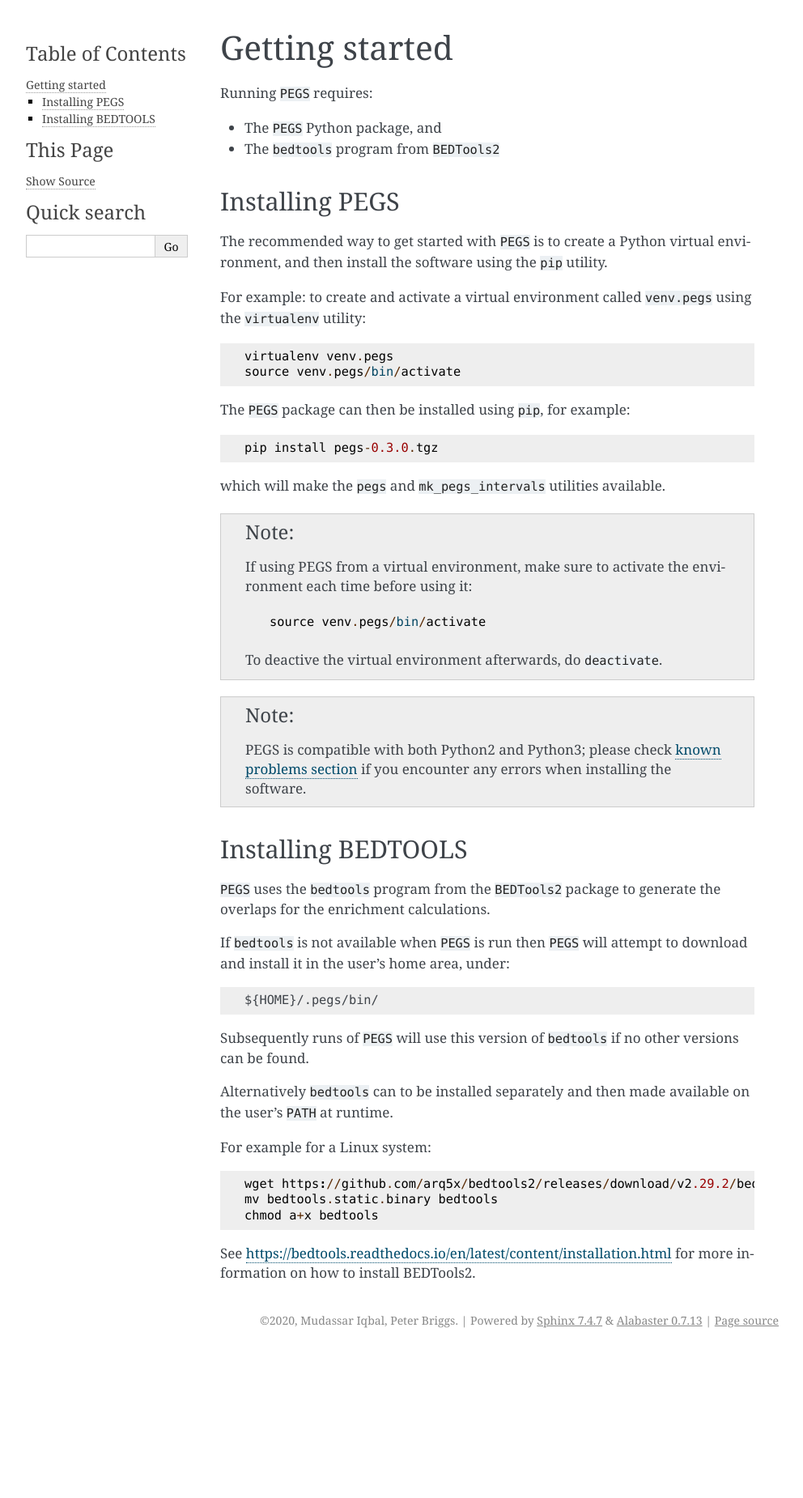
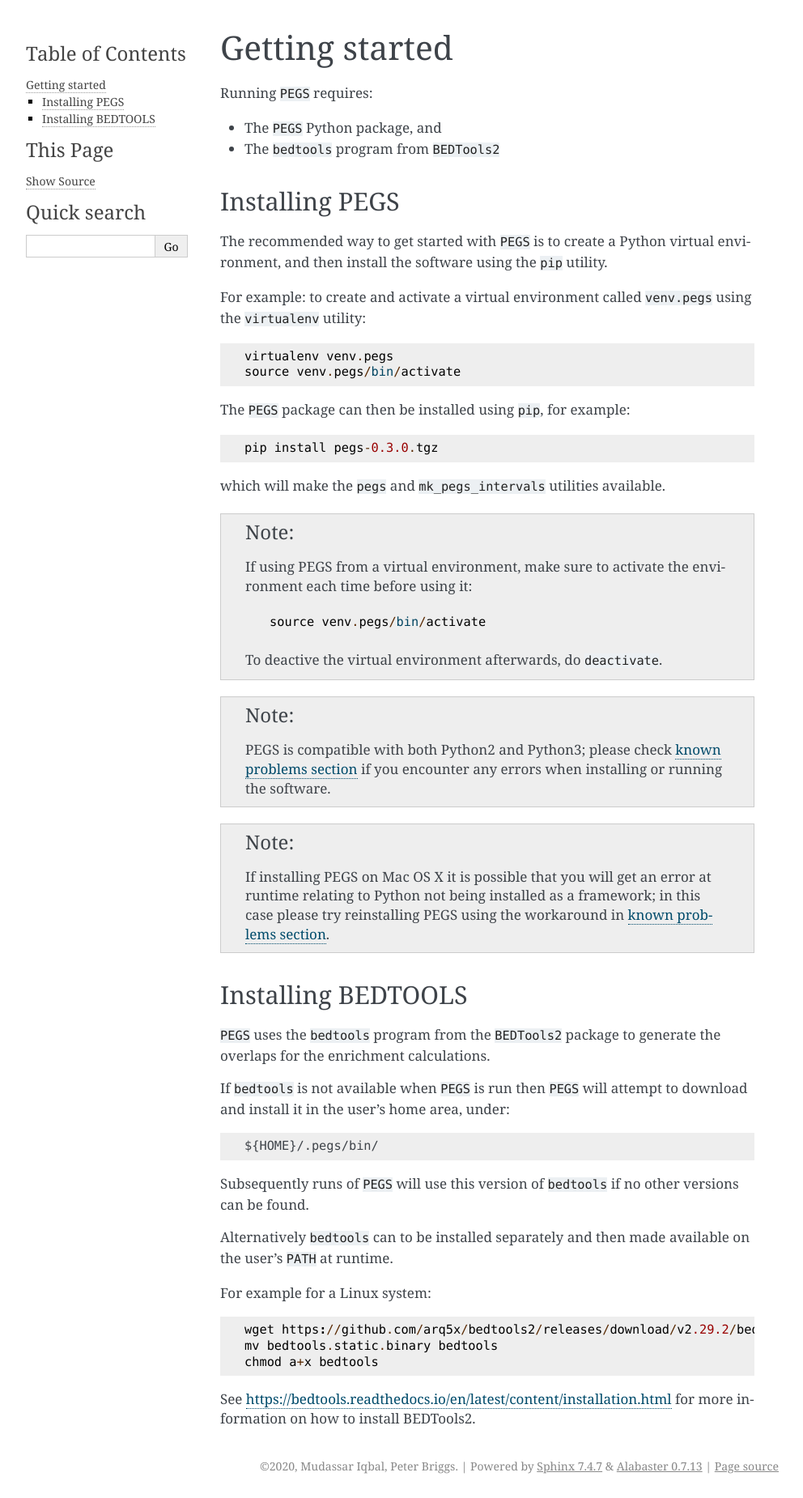
Before and after one commit to fls-bioinformatics-core/pegs, a Sphinx documentation site: the page built from docs/source/install.rst, in a window 1280 px wide. Shown: the whole page at 81% size, without its empty margins (148-1140 px from the left). Built offline with Sphinx 7.4.7, drawn with Linux system fonts in a browser that asks for light colours; before the commit the page ends 1670 px from its top, so only the background shows below that.

Commit message:
Documentation: update the installation docs to reference the workaround for Mac OS X.

```diff
--- a/docs/source/install.rst
+++ b/docs/source/install.rst
@@ -47,7 +47,14 @@ available.
 
    PEGS is compatible with both Python2 and Python3; please
    check :doc:`known problems section <known_problems>` if you
-   encounter any errors when installing the software.
+   encounter any errors when installing or running the software.
+
+.. note::
+
+   If installing PEGS on Mac OS X it is possible that you will
+   get an error at runtime relating to Python not being installed
+   as a framework; in this case please try reinstalling PEGS using
+   the workaround in :doc:`known problems section <known_problems>`.
 
 Installing BEDTOOLS
 ===================
```
